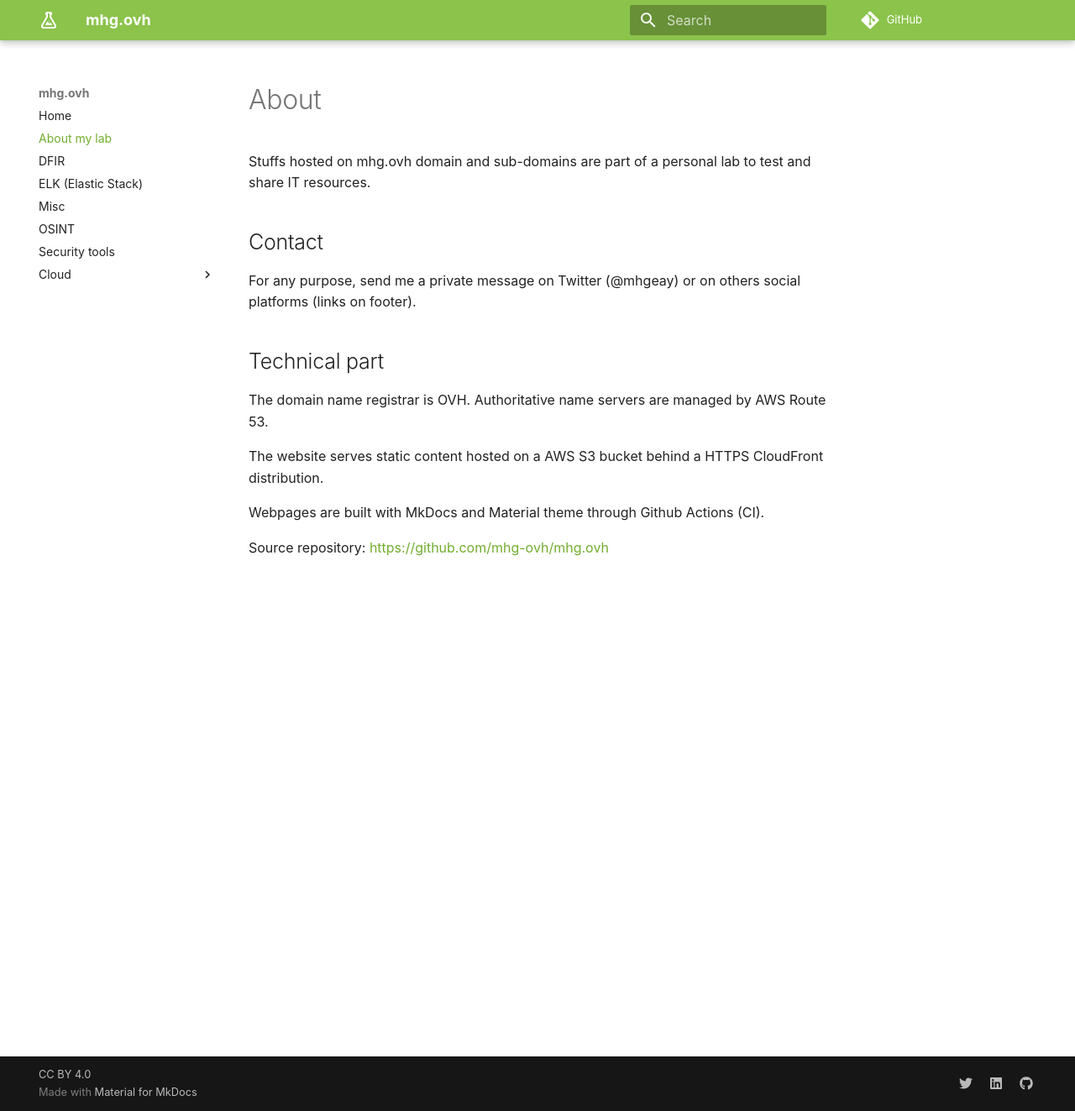
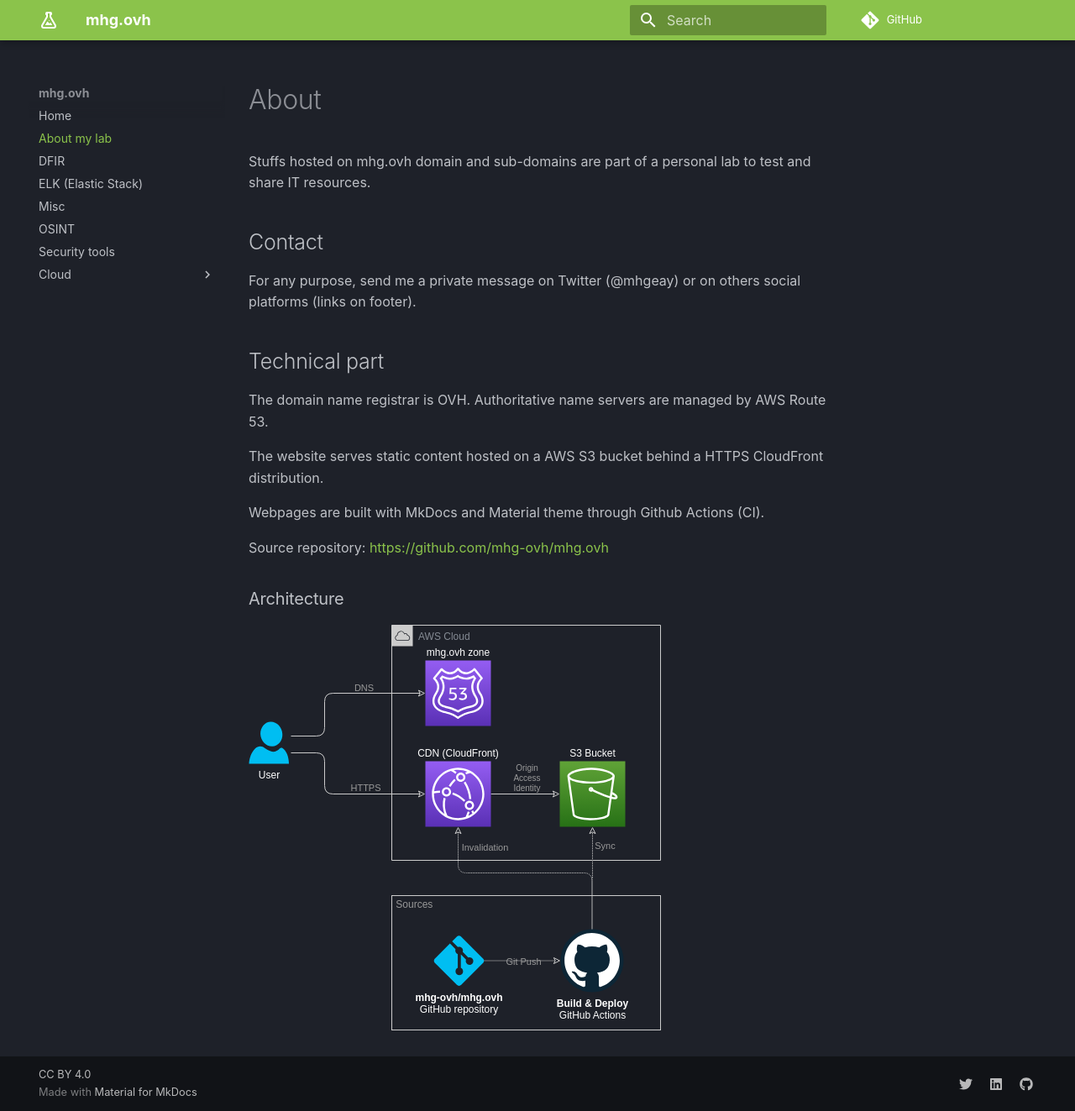
Before and after one commit to mhg-ovh/mhg.ovh, an MkDocs documentation site: the page built from docs/about.md, in a window 1280 px wide and 1323 px high. Shown: the whole window at 84% size. Built offline with MkDocs 1.6.1 and Material for MkDocs 9.7.7, drawn with Linux system fonts in a browser that asks for light colours; comment, search, counter and statistics services are not loaded.

Commit message:
Add architecture in About page, slate scheme forced

```diff
--- a/docs/about.md
+++ b/docs/about.md
@@ -17,3 +17,7 @@ The website serves static content hosted on a AWS S3 bucket behind a HTTPS Cloud
 Webpages are built with MkDocs and Material theme through Github Actions (CI).
 
 Source repository: <https://github.com/mhg-ovh/mhg.ovh>
+
+### Architecture
+
+![Architecture](/assets/mhg.ovh-archi.svg)
--- a/mkdocs.yml
+++ b/mkdocs.yml
@@ -13,7 +13,7 @@ theme:
   icon:
     logo: material/flask-outline
   palette:
-    scheme: preference
+    scheme: slate
     primary: light green
     accent: light green
   features:
```
Also changed, not shown: docs/assets/bookmark-white.png (deleted), docs/assets/mhg.ovh-archi.svg (added).
